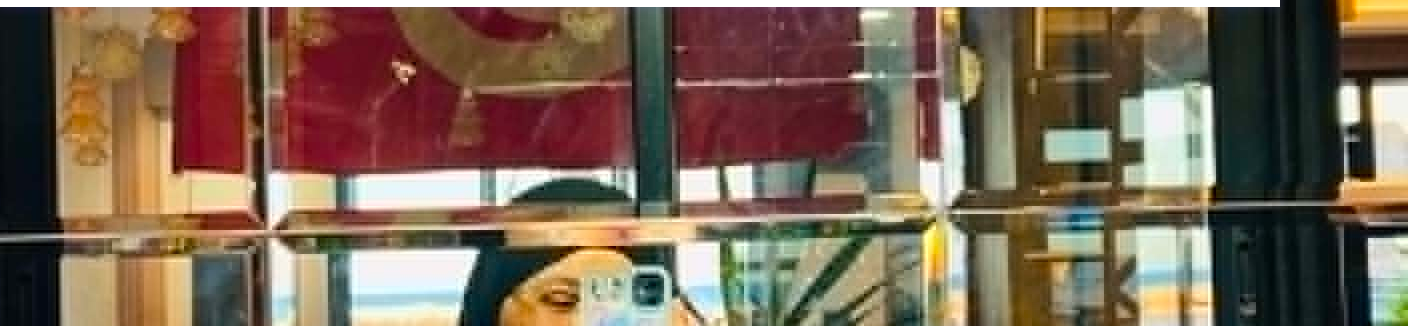
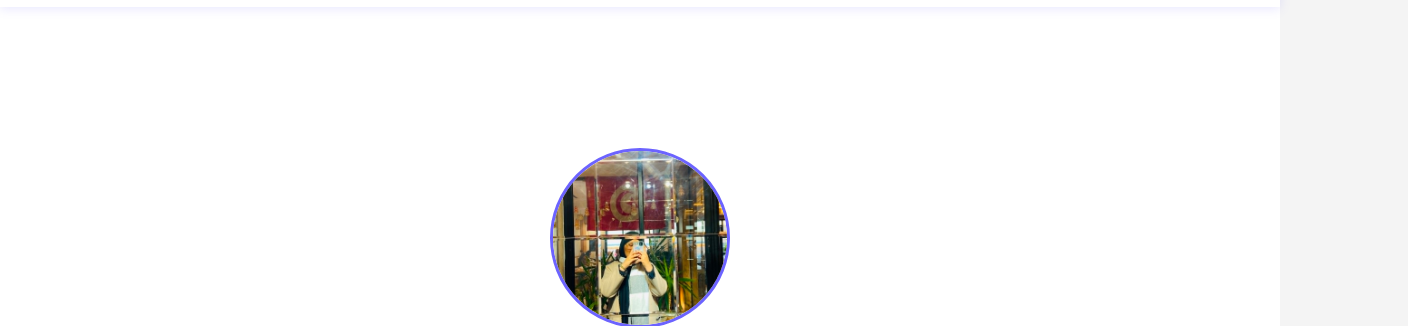
Before and after one commit to rouwaidabedoui-beep/portfolio, a plain HTML site: page index.html in a window 1280 px wide. Shown: the part 66-392 px from the top of the page, 1408 px wide, since content can reach past the window. Drawn offline with Linux system fonts and the light colour scheme.

Commit message:
Rename CSS class from 'profil' to 'profile'

```diff
--- a/index.html
+++ b/index.html
@@ -409,7 +409,7 @@ h2::after {
   color: var(--text-muted);
 }
 
-.profil {
+.profile {
   width: 180px;
   height: 180px;
   border-radius: 50%;
```
